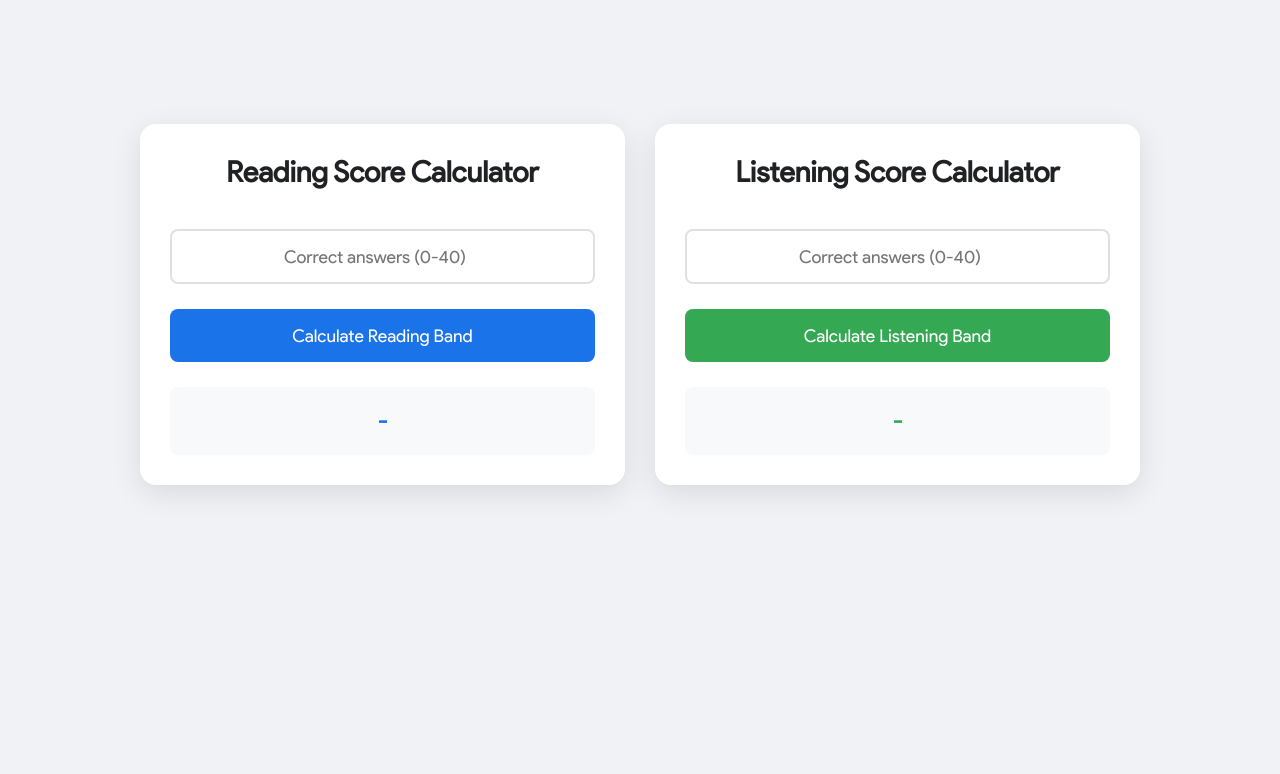
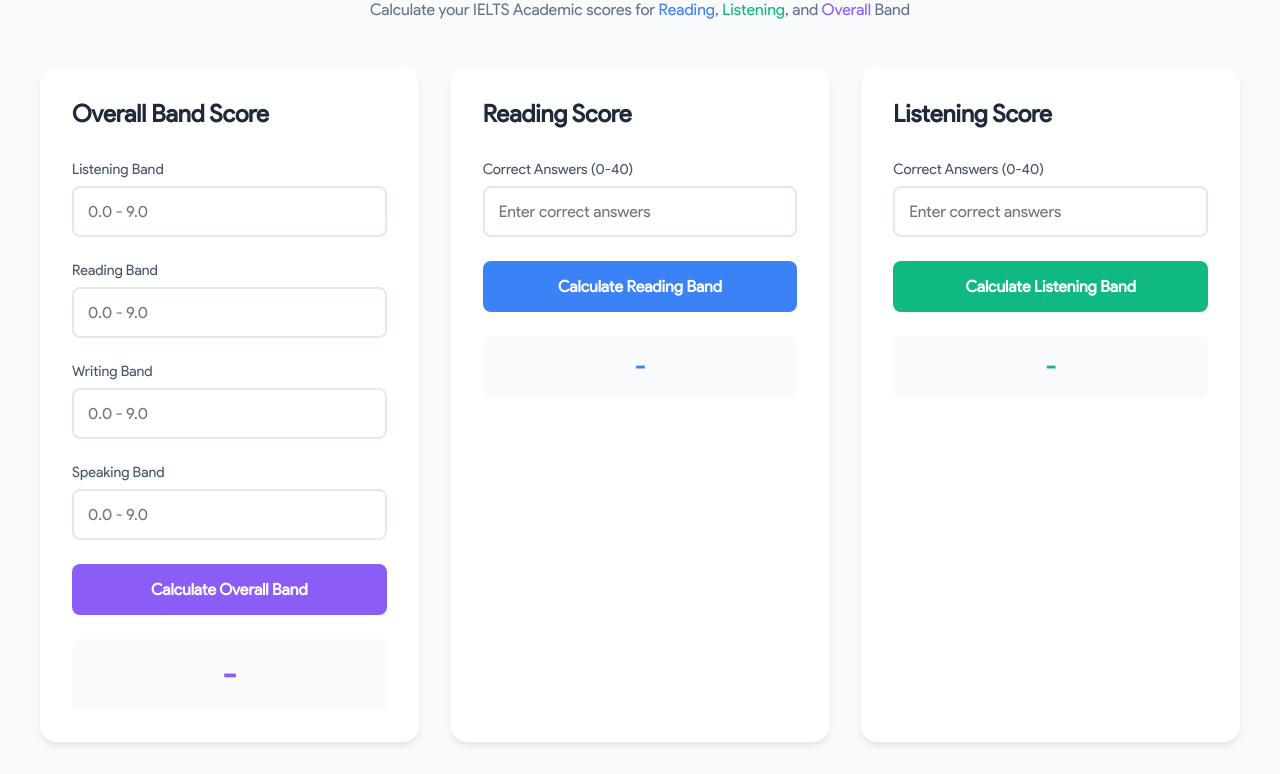
Before and after one commit to zohidjondev/ielts-r-and-l-calc, a plain HTML site: page index.html in a window 1280 px wide. Shown: the part 96-870 px from the top of the page. Before the commit the page ends 800 px from the top, so only its background shows below. Drawn offline with Linux system fonts and the light colour scheme.

Commit message:
New section: Overall band score calculator

```diff
--- a/index.html
+++ b/index.html
@@ -4,28 +4,11 @@
     <meta charset="UTF-8" />
     <meta name="viewport" content="width=device-width, initial-scale=1.0" />
     <link rel="stylesheet" href="style.css" />
-    <link
-      rel="apple-touch-icon"
-      sizes="180x180"
-      href="/favicon/apple-touch-icon.png"
-    />
-    <link
-      rel="icon"
-      type="image/png"
-      sizes="32x32"
-      href="/favicon/favicon-32x32.png"
-    />
-    <link
-      rel="icon"
-      type="image/png"
-      sizes="16x16"
-      href="/favicon/favicon-16x16.png"
-    />
-    <link rel="manifest" href="/favicon/site.webmanifest" />
     <title>IELTS Score Calculator</title>
     <style>
       * {
-        font-family: "Product Sans Regular", sans-serif;
+        font-family: "Product Sans Regular", -apple-system, BlinkMacSystemFont,
+          "Segoe UI", Roboto, Oxygen, Ubuntu, Cantarell, sans-serif;
         box-sizing: border-box;
       }
 
@@ -33,147 +16,305 @@
         display: flex;
         flex-direction: column;
         align-items: center;
-        justify-content: center;
-        height: 100vh;
+        min-height: 100vh;
         margin: 0;
-        background: #f0f2f5;
-        padding: 20px;
+        background: #f8fafc;
+        padding: 2rem 1rem;
+      }
+
+      .container {
+        max-width: 1200px;
+        width: 100%;
+        margin: 0 auto;
+      }
+
+      .header {
+        text-align: center;
+        margin-bottom: 3rem;
+      }
+
+      .header h1 {
+        color: #1e3a8a;
+        font-size: 2.5rem;
+        margin: 0 0 1rem 0;
+      }
+
+      .header p {
+        color: #64748b;
+        max-width: 600px;
+        margin: 0 auto;
       }
 
       .calculators-container {
         display: grid;
-        grid-template-columns: 1fr 1fr;
-        gap: 30px;
-        max-width: 1000px;
-        width: 100%;
+        grid-template-columns: repeat(auto-fit, minmax(300px, 1fr));
+        gap: 2rem;
+        margin-top: 2rem;
       }
 
       .calculator {
         background: white;
-        padding: 30px;
-        border-radius: 16px;
-        box-shadow: 0 8px 30px rgba(0, 0, 0, 0.1);
-        text-align: center;
+        padding: 2rem;
+        border-radius: 1rem;
+        box-shadow: 0 4px 6px -1px rgba(0, 0, 0, 0.1);
+        transition: transform 0.2s ease;
       }
 
-      h2 {
-        color: #202124;
-        margin: 0 0 25px 0;
-        font-size: 1.8rem;
+      .calculator:hover {
+        transform: translateY(-2px);
+      }
+
+      .calculator h2 {
+        color: #1e293b;
+        margin: 0 0 2rem 0;
+        font-size: 1.5rem;
+        font-weight: 600;
+      }
+
+      .input-group {
+        margin-bottom: 1.5rem;
+        text-align: left;
+      }
+
+      .input-group label {
+        display: block;
+        color: #475569;
+        margin-bottom: 0.5rem;
+        font-size: 0.9rem;
+        font-weight: 500;
       }
 
       input {
         width: 100%;
-        padding: 15px;
-        margin: 15px 0;
-        border: 2px solid #e0e0e0;
-        border-radius: 8px;
-        font-size: 1.1rem;
-        text-align: center;
-        transition: border-color 0.3s ease;
+        padding: 0.875rem;
+        border: 2px solid #e2e8f0;
+        border-radius: 0.5rem;
+        font-size: 1rem;
+        transition: border-color 0.2s ease;
       }
 
       input:focus {
         outline: none;
-        border-color: currentColor;
+        border-color: #3b82f6;
+        box-shadow: 0 0 0 3px rgba(59, 130, 246, 0.1);
       }
 
       button {
-        background: #1a73e8;
+        background: #3b82f6;
         color: white;
         border: none;
-        padding: 16px;
-        border-radius: 8px;
+        padding: 1rem;
+        border-radius: 0.5rem;
         cursor: pointer;
         width: 100%;
-        font-size: 1.1rem;
-        font-weight: 500;
-        transition: background 0.3s ease;
-        margin-top: 10px;
+        font-size: 1rem;
+        font-weight: 600;
+        transition: background 0.2s ease;
+        display: flex;
+        align-items: center;
+        justify-content: center;
+        gap: 0.5rem;
+      }
+
+      button:hover {
+        background: #2563eb;
       }
 
       .listening button {
-        background: #34a853;
+        background: #10b981;
       }
 
       .listening button:hover {
-        background: #2b8a47;
+        background: #059669;
+      }
+
+      .overall button {
+        background: #8b5cf6;
+      }
+
+      .overall button:hover {
+        background: #7c3aed;
       }
 
       .result {
-        margin-top: 25px;
-        font-size: 1.4rem;
-        font-weight: bold;
-        padding: 20px;
-        border-radius: 8px;
-        background: #f8f9fa;
+        margin-top: 1.5rem;
+        font-size: 1.5rem;
+        font-weight: 700;
+        padding: 1rem;
+        border-radius: 0.5rem;
+        background: #f8fafc;
+        text-align: center;
+        transition: opacity 0.2s ease;
       }
 
       .reading .result {
-        color: #1a73e8;
+        color: #3b82f6;
       }
 
       .listening .result {
-        color: #34a853;
+        color: #10b981;
       }
 
+      .overall .result {
+        color: #8b5cf6;
+        font-size: 2rem;
+      }
+
+      .reading-color {
+        color: #3b82f6;
+      }
+
+      .listening-color {
+        color: #10b981;
+      }
+
+      .overall-color {
+        color: #8b5cf6;
+      }
       .notification {
         position: fixed;
-        top: 20px;
-        background: #1a73e8;
+        top: 1.5rem;
+        background: #3b82f6;
         color: white;
-        padding: 15px 30px;
-        border-radius: 8px;
+        padding: 0.75rem 1.5rem;
+        border-radius: 0.5rem;
         display: none;
-        font-size: 1.1rem;
-        box-shadow: 0 4px 6px rgba(0, 0, 0, 0.1);
+        font-size: 0.9rem;
+        box-shadow: 0 4px 6px -1px rgba(0, 0, 0, 0.1);
+        animation: slideIn 0.3s ease;
+      }
+
+      @keyframes slideIn {
+        from {
+          transform: translateY(-100%);
+          opacity: 0;
+        }
+        to {
+          transform: translateY(0);
+          opacity: 1;
+        }
       }
 
       @media (max-width: 768px) {
         .calculators-container {
           grid-template-columns: 1fr;
-          gap: 20px;
         }
 
-        .calculator {
-          padding: 25px;
+        .header h1 {
+          font-size: 2rem;
         }
       }
     </style>
   </head>
   <body>
-    <div class="notification" id="notification">Score calculated!</div>
+    <div class="container">
+      <div class="header">
+        <h1>IELTS Score Calculator</h1>
+        <p>
+          Calculate your IELTS Academic scores for
+          <span class="reading-color">Reading</span>,
+          <span class="listening-color">Listening</span>, and
+          <span class="overall-color"> Overall </span> Band
+        </p>
+      </div>
 
       <div class="calculators-container">
+        <!-- Overall Band Calculator -->
+        <div class="calculator overall">
+          <h2>Overall Band Score</h2>
+          <div class="input-group">
+            <label for="listeningBand">Listening Band</label>
+            <input
+              type="number"
+              id="listeningBand"
+              min="0"
+              max="9"
+              step="0.5"
+              placeholder="0.0 - 9.0"
+            />
+          </div>
+          <div class="input-group">
+            <label for="readingBand">Reading Band</label>
+            <input
+              type="number"
+              id="readingBand"
+              min="0"
+              max="9"
+              step="0.5"
+              placeholder="0.0 - 9.0"
+            />
+          </div>
+          <div class="input-group">
+            <label for="writingBand">Writing Band</label>
+            <input
+              type="number"
+              id="writingBand"
+              min="0"
+              max="9"
+              step="0.5"
+              placeholder="0.0 - 9.0"
+            />
+          </div>
+          <div class="input-group">
+            <label for="speakingBand">Speaking Band</label>
+            <input
+              type="number"
+              id="speakingBand"
+              min="0"
+              max="9"
+              step="0.5"
+              placeholder="0.0 - 9.0"
+            />
+          </div>
+          <button onclick="calculateOverallBand()">
+            <span>Calculate Overall Band</span>
+          </button>
+          <div class="result" id="overallResult">-</div>
+        </div>
+
         <!-- Reading Calculator -->
         <div class="calculator reading">
-        <h2>Reading Score Calculator</h2>
+          <h2>Reading Score</h2>
+          <div class="input-group">
+            <label for="readingInput">Correct Answers (0-40)</label>
             <input
               type="number"
               id="readingInput"
-          placeholder="Correct answers (0-40)"
               min="0"
               max="40"
+              placeholder="Enter correct answers"
             />
-        <button onclick="calculateReading()">Calculate Reading Band</button>
+          </div>
+          <button onclick="calculateReading()">
+            <span>Calculate Reading Band</span>
+          </button>
           <div class="result" id="readingResult">-</div>
         </div>
 
         <!-- Listening Calculator -->
         <div class="calculator listening">
-        <h2>Listening Score Calculator</h2>
+          <h2>Listening Score</h2>
+          <div class="input-group">
+            <label for="listeningInput">Correct Answers (0-40)</label>
             <input
               type="number"
               id="listeningInput"
-          placeholder="Correct answers (0-40)"
               min="0"
               max="40"
+              placeholder="Enter correct answers"
             />
-        <button onclick="calculateListening()">Calculate Listening Band</button>
+          </div>
+          <button onclick="calculateListening()">
+            <span>Calculate Listening Band</span>
+          </button>
           <div class="result" id="listeningResult">-</div>
         </div>
       </div>
+    </div>
 
+    <div class="notification" id="notification">Score calculated!</div>
+
+    <!-- Keep the same JavaScript as before -->
     <script>
       const readingBandScores = [
         { range: [39, 40], band: 9.0 },
@@ -247,6 +388,27 @@
           notification.style.display = "none";
         }, 1500);
       }
+
+      function roundToNearestHalf(score) {
+        return Math.round(score * 2) / 2;
+      }
+
+      function calculateOverallBand() {
+        const listening =
+          parseFloat(document.getElementById("listeningBand").value) || 0;
+        const reading =
+          parseFloat(document.getElementById("readingBand").value) || 0;
+        const writing =
+          parseFloat(document.getElementById("writingBand").value) || 0;
+        const speaking =
+          parseFloat(document.getElementById("speakingBand").value) || 0;
+
+        const average = (listening + reading + writing + speaking) / 4;
+        const overallBand = roundToNearestHalf(average);
+        document.getElementById("overallResult").textContent =
+          overallBand.toFixed(1);
+        showNotification();
+      }
     </script>
   </body>
 </html>
```
Lines whose indentation alone changed are shown as unchanged.
